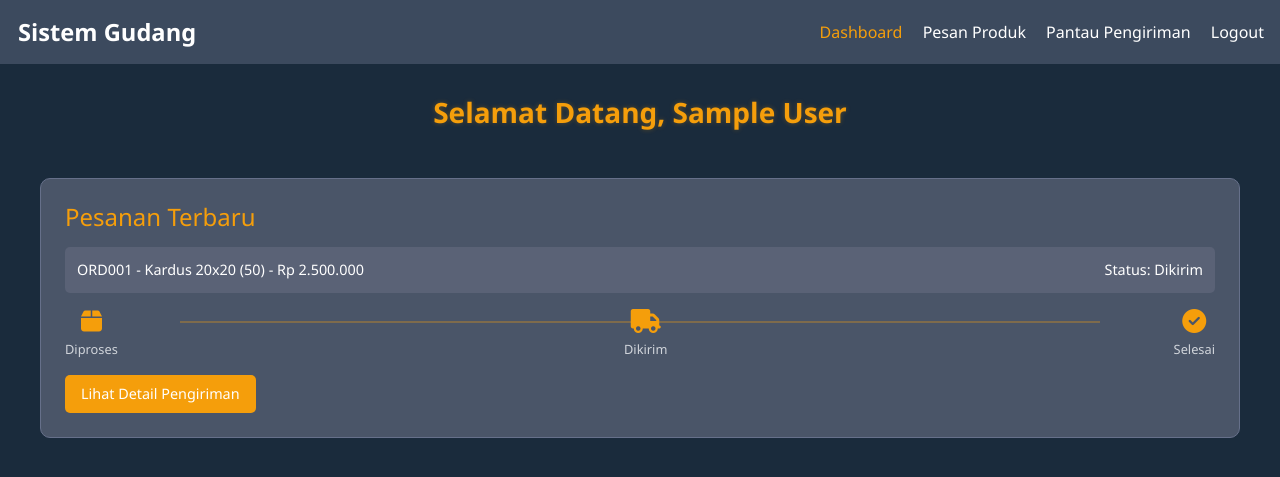
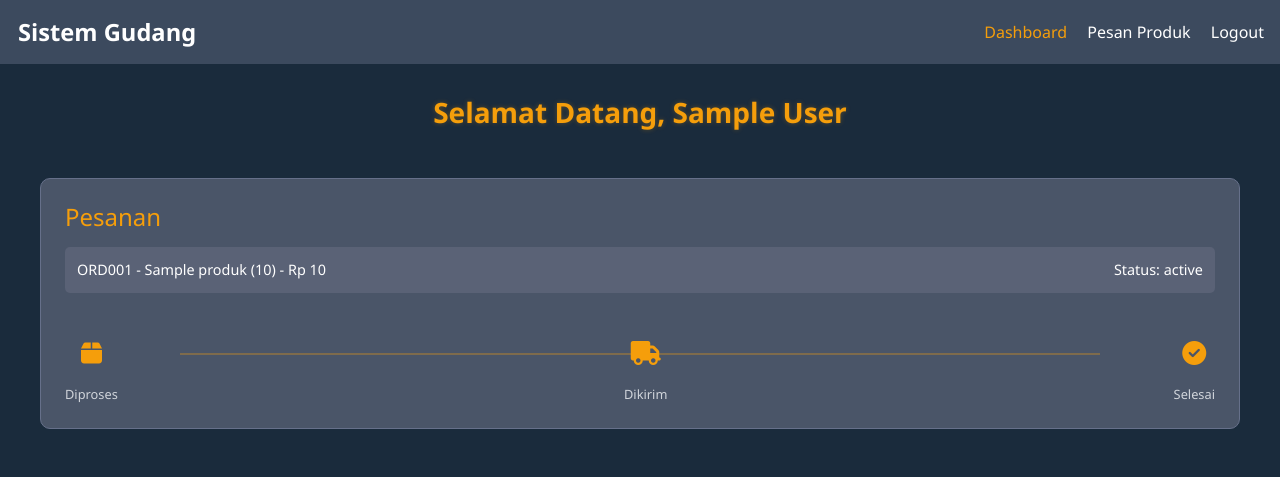
Before and after one commit to jovinjuan/sysdev, a PHP site: page /dashboardpelanggan.php in a window 1280 px wide. Shown: the top 477 px of the page. Run offline with PHP 8.4, Linux system fonts and the light colour scheme; the visitor is signed in with stand-in values (Sample User, id 1); tables that the repository leaves empty or names only in its code hold one stand-in row (values such as "Sample post").

Commit message:
UPDATE DASHBOARDPELANGGAN
- Pelanggan dapat lacak pemesanan berdasarkan status produk pemesanan yang bisa diupdate oleh admin

```diff
--- a/dashboardpelanggan.php
+++ b/dashboardpelanggan.php
@@ -1,10 +1,30 @@
 <?php
 require "config.php";
 
-$user_id = $_SESSION['user_id'];
-$username = $_SESSION['username'];
+$user_id = isset($_SESSION['user_id']) ? $_SESSION['user_id'] : null;
+$username = isset($_SESSION['username']) ? $_SESSION['username'] : 'User';
 
+if (!$user_id) {
+    header("Location: login.php");
+    exit();
+}
+
+// Fetch all orders for the user using PDO
+try {
+    $sql = "SELECT p.idpesanan, p.jumlah, p.status, p.totalharga, pr.namaproduk
+            FROM pesanan p
+            JOIN produk pr ON p.idproduk = pr.idproduk
+            WHERE p.idpengguna = :user_id ";
+    $query = $conn->prepare($sql);
+    $query->bindParam(':user_id', $user_id, PDO::PARAM_INT);
+    $query->execute();
+    $orders = $query->fetchAll(PDO::FETCH_ASSOC);
+} catch (PDOException $e) {
+    // Handle error (e.g., log it or display a generic message)
+    $orders = [];
+}
 ?>
+
 <!DOCTYPE html>
 <html lang="id">
 <head>
@@ -32,13 +52,12 @@ $username = $_SESSION['username'];
             justify-content: space-between;
             align-items: center;
             box-sizing: border-box;
-
         }
         .navbar h2 {
             margin: 0;
             color: #ffffff;
-            font-size : 1.48rem;
-            padding : 2px;
+            font-size: 1.48rem;
+            padding: 2px;
         }
         .navbar a {
             color: #ffffff;
@@ -142,15 +161,41 @@ $username = $_SESSION['username'];
         .tracker-step {
             text-align: center;
             z-index: 1;
+            position: relative;
         }
         .tracker-step i {
             font-size: 1.5rem;
             color: #f59e0b;
+            transition: transform 0.3s ease;
+        }
+        .tracker-step.current i {
+            transform: scale(1.1);
+        }
+        .tracker-step .circle {
+            position: absolute;
+            top: 50%;
+            left: 50%;
+            transform: translate(-50%, -85%);
+            width: 60px;
+            height: 60px;
+            border-radius: 50%;
+            background: rgba(136, 129, 123, 0.4);
+            opacity: 0;
+            transition: opacity 0.3s ease;
+            z-index: -1;
+        }
+        .tracker-step.current .circle {
+            opacity: 1;
+            border-color: #e07a5f;
         }
         .tracker-step p {
             margin: 0.25rem 0 0;
             font-size: 0.8rem;
             color: #d1d5db;
+        }
+        .tracker-step.current p {
+            color: #e07a5f;
+            font-weight: 700;
         }
         .tracker-line {
             position: absolute;
@@ -161,6 +206,9 @@ $username = $_SESSION['username'];
             background-color: #f59e0b;
             opacity: 0.3;
             z-index: 0;
+        }
+        .circle{
+
         }
         @media (max-width: 768px) {
             .content {
@@ -184,45 +232,58 @@ $username = $_SESSION['username'];
     </style>
 </head>
 <body>
+    <!-- Navbar -->
     <div class="navbar">
-    <h2 class = "fw-bold">Sistem Gudang</h2>
+        <h2 class="fw-bold">Sistem Gudang</h2>
         <div>
             <a href="dashboardpelanggan.php" class="active">Dashboard</a>
             <a href="pesanproduk.php">Pesan Produk</a>
-        <a href="pantaupengiriman.php">Pantau Pengiriman</a>
-        <a href="#">Logout</a>
+            <a href="logout.php">Logout</a>
         </div>
     </div>
 
     <!-- Content -->
     <div class="content">
         <div class="dashboard-container">
-            <h2 class="header-title mb-5">Selamat Datang, <?php echo $username ; ?></h2>
-            <div class="order-section">
-                <h4>Pesanan Terbaru</h4>
-                <div class="order-card">
-                    <p>ORD001 - Kardus 20x20 (50) - Rp 2.500.000</p>
-                    <p>Status: Dikirim</p>
+            <h2 class="header-title mb-5">Selamat Datang, <?php echo htmlspecialchars($username); ?></h2>
+                <?php if ($orders): ?>
+                    <?php foreach ($orders as $order): ?>
+                    <div class="order-section my-5">
+                        <h4>Pesanan</h4>
+                        <div class="order-card mb-5">
+                            <p>ORD<?php echo str_pad($order['idpesanan'], 3, '0', STR_PAD_LEFT); ?> - <?php echo $order['namaproduk']; ?> (<?php echo $order['jumlah']; ?>) - Rp <?php echo number_format($order['totalharga'], 0, ',', '.'); ?></p>
+                            <p class="status">Status: <?php echo $order['status']; ?></p>
                         </div>
                         <div class="tracker">
-                    <div class="tracker-step">
-                        <i class="fas fa-box"></i>
+                            <?php
+                            $steps = ['Diproses', 'Dikirim', 'Selesai'];
+                            $currentIndex = array_search($order['status'], $steps);
+                            ?>
+                            <div class="tracker-step <?php echo $currentIndex === 0 ? 'current' : ''; ?>">
+                                <i class="fas fa-box mb-3"></i>
+                                <div class="circle"></div>
                                 <p>Diproses</p>
                             </div>
-                    <div class="tracker-step">
-                        <i class="fas fa-truck"></i>
+                            <div class="tracker-step <?php echo $currentIndex === 1 ? 'current' : ''; ?>">
+                                <i class="fas fa-truck mb-3"></i>
+                                <div class="circle"></div>
                                 <p>Dikirim</p>
                             </div>
-                    <div class="tracker-step">
-                        <i class="fas fa-check-circle"></i>
+                            <div class="tracker-step <?php echo $currentIndex === 2 ? 'current' : ''; ?>">
+                                <i class="fas fa-check-circle mb-3"></i>
+                                <div class="circle"></div>
                                 <p>Selesai</p>
                             </div>
                             <div class="tracker-line"></div>
                         </div>
-                <a href="pantau_pengiriman.php" class="btn btn-custom mt-3">Lihat Detail Pengiriman</a>
+                    </div>
+                    <?php endforeach; ?>
+                <?php else: ?>
+                    <p>Tidak ada pesanan terbaru.</p>
+                <?php endif; ?>
         </div>
     </div>
-    </div>
+
     <script src="https://cdn.jsdelivr.net/npm/bootstrap@5.3.3/dist/js/bootstrap.bundle.min.js" integrity="sha384-YvpcrYf0tY3lHB60NNkmXc5s9fDVZLESaAA55NDzOxhy9GkcIdslK1eN7N6jIeHz" crossorigin="anonymous"></script>
 </body>
 </html>
```
Lines whose indentation alone changed are shown as unchanged.
